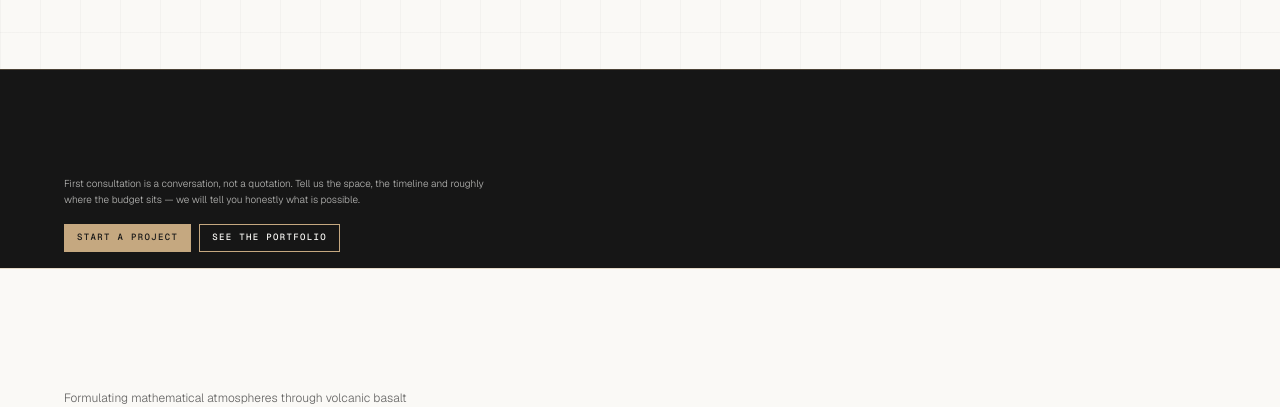
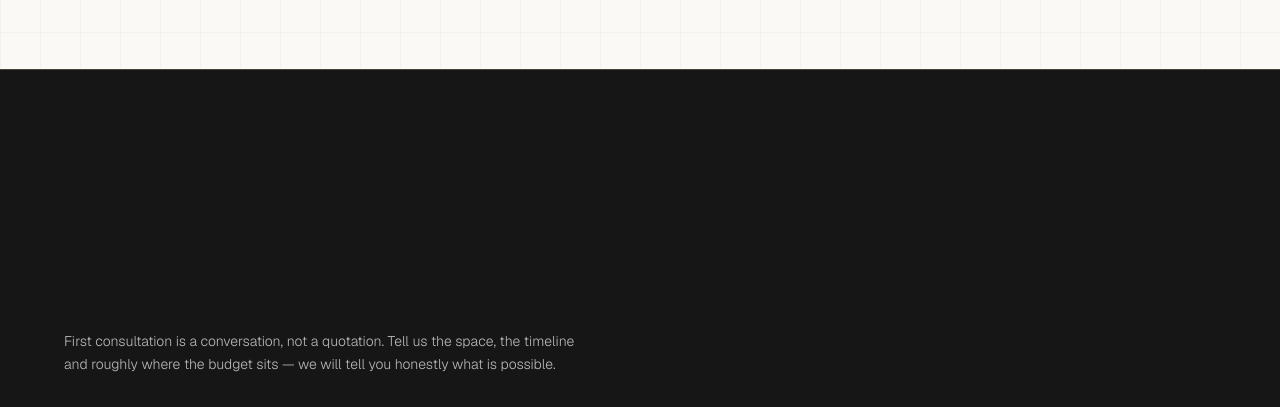
Before and after one commit to lynex-hq/DA_P1, a Next.js app: page / in a window 1280 px wide. Shown: the part 11568-11975 px from the top of the page. Built offline with nearby package versions, Linux system fonts and the light colour scheme.

Commit message:
Scale up the 'Let's work' section

```diff
--- a/app/page.js
+++ b/app/page.js
@@ -502,24 +502,24 @@ export default function HomePage() {
 
       {/* ===== SHEET A-11 // LET'S WORK ===== */}
       <section id="sheet-11" className="w-full bg-[#161616] text-[#FAF9F6] border-t border-secondary/30">
-        <div className="max-w-container-max mx-auto w-full px-margin-mobile md:px-margin-desktop py-4">
+        <div className="max-w-container-max mx-auto w-full px-margin-mobile md:px-margin-desktop py-12 md:py-20">
 
-          <div className="flex items-center gap-2 font-technical-label text-[9px] text-secondary tracking-[0.25em]">
-            <span className="w-6 h-[1px] bg-secondary"></span>
+          <div className="flex items-center gap-3 font-technical-label text-[10px] md:text-xs text-secondary tracking-[0.25em]">
+            <span className="w-8 h-[1px] bg-secondary"></span>
             <span>SHEET A-11 // COMMENCEMENT</span>
           </div>
 
-          <h2 className="font-display-lg text-lg sm:text-xl md:text-2xl font-light leading-tight mt-2 max-w-xl">
+          <h2 className="font-display-lg text-3xl sm:text-4xl md:text-5xl font-light leading-tight mt-6 max-w-2xl">
             Let&rsquo;s work. <span className="italic text-secondary">Bring us the plot, the plan or the problem.</span>
           </h2>
 
-          <p className="text-[10px] text-[#FAF9F6]/70 font-light leading-relaxed mt-2 max-w-md">
-            First consultation is a conversation, not a quotation. Tell us the space, the timeline and roughly where the budget sits — we will tell you honestly what is possible.
+          <p className="text-xs md:text-sm text-[#FAF9F6]/70 font-light leading-relaxed mt-5 max-w-lg">
+            First consultation is a conversation, not a quotation. Tell us the space, the timeline and roughly where the budget sits &mdash; we will tell you honestly what is possible.
           </p>
 
-          <div className="mt-4 flex flex-wrap items-center gap-2">
-            <a href="/contact_us" className="btn-brass-solid text-[9px] py-1.5 px-3">START A PROJECT</a>
-            <a href="/works" className="btn-brass-on-dark text-[9px] py-1.5 px-3">SEE THE PORTFOLIO</a>
+          <div className="mt-8 flex flex-wrap items-center gap-4">
+            <a href="/contact_us" className="btn-brass-solid text-[11px] py-3 px-6">START A PROJECT</a>
+            <a href="/works" className="btn-brass-on-dark text-[11px] py-3 px-6">SEE THE PORTFOLIO</a>
           </div>
 
         </div>
```
